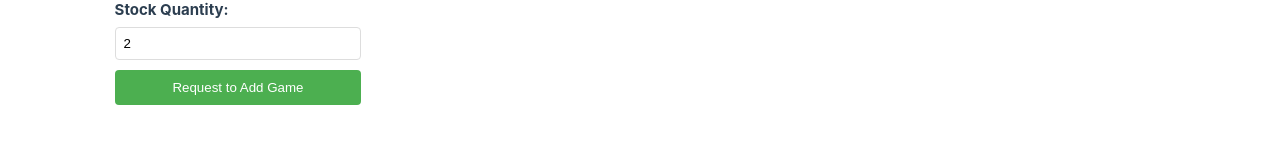
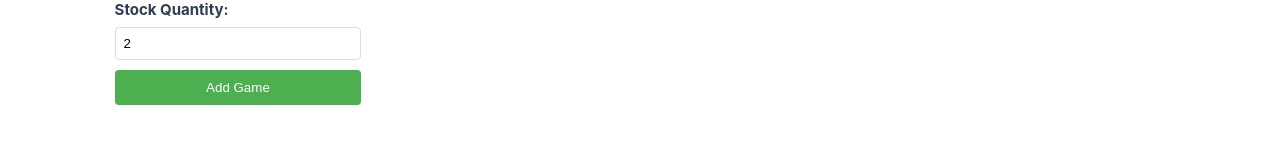
Before and after one commit to McGill-ECSE321-Fall2024/project-group-11, a Vue app in the folder VideoGamesSystem-Frontend/: page /addGames in a window 1280 px wide. Shown: the part 555-698 px from the top of the page. Built offline with nearby package versions, Linux system fonts and the light colour scheme.

Commit message:
added add games message

```diff
--- a/VideoGamesSystem-Frontend/src/components/AddGames.vue
+++ b/VideoGamesSystem-Frontend/src/components/AddGames.vue
@@ -48,7 +48,7 @@
         <label for="Stock Quantity">Stock Quantity:</label>
         <input type="number" v-model.number="stockQuantity" required />
       </div>
-      <button type="submit">Request to Add Game</button>
+      <button type="submit">Add Game</button>
     </form>
     <div v-if="errorMessage" class="error-message">
       {{ errorMessage }}
```
